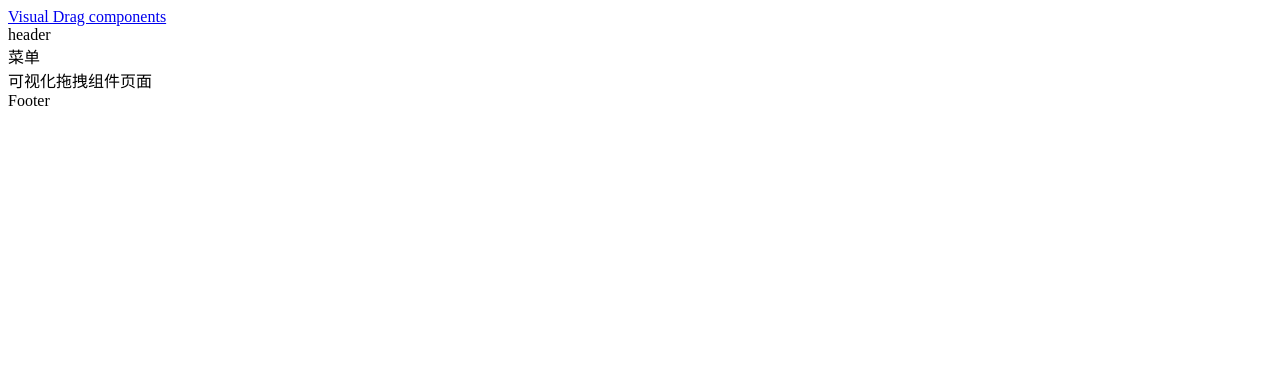
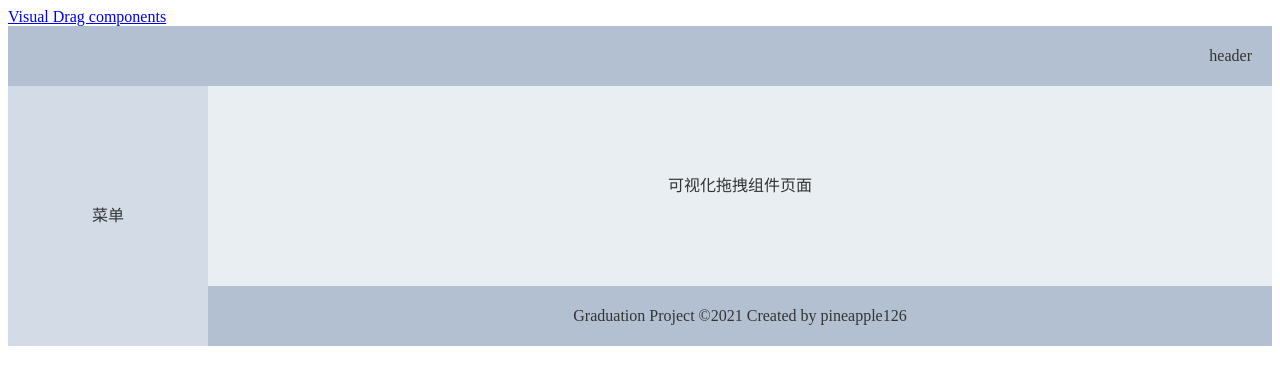
Before and after one commit to pineapple126/Graduation-Project, a Vue app: page /main/drag in a window 1280 px wide. Shown: the top 384 px of the page. Built offline with nearby package versions, Linux system fonts and the light colour scheme.

Commit message:
实现页面整体布局

```diff
--- a/src/layouts/BasicLayout.vue
+++ b/src/layouts/BasicLayout.vue
@@ -1,9 +1,15 @@
 <template>
   <div>
-    <Header />
-    <SiderMenu />
-    <router-view></router-view>
-    <Footer />
+    <el-container>
+      <el-header><Header /></el-header>
+      <el-container>
+        <el-aside width="200px"><SiderMenu /></el-aside>
+        <el-container>
+          <el-main><router-view></router-view></el-main>
+          <el-footer><Footer /></el-footer>
+        </el-container>
+      </el-container>
+    </el-container>
   </div>
 </template>
 
@@ -21,4 +27,34 @@ export default {
 };
 </script>
 
-<style lang="scss" scoped></style>
+<style lang="scss" scoped>
+.el-header,
+.el-footer {
+  background-color: #b3c0d1;
+  color: #333;
+  text-align: center;
+  line-height: 60px;
+}
+
+.el-aside {
+  background-color: #d3dce6;
+  color: #333;
+  text-align: center;
+  line-height: 200px;
+}
+
+.el-main {
+  background-color: #e9eef3;
+  color: #333;
+  text-align: center;
+  line-height: 160px;
+}
+
+body > .el-container {
+  margin-bottom: 40px;
+}
+
+.el-container .el-aside {
+  line-height: 260px;
+}
+</style>
--- a/src/layouts/Footer.vue
+++ b/src/layouts/Footer.vue
@@ -1,5 +1,5 @@
 <template>
-  <div>Footer</div>
+  <div class="footer">Graduation Project ©2021 Created by pineapple126</div>
 </template>
 
 <script>
--- a/src/layouts/Header.vue
+++ b/src/layouts/Header.vue
@@ -1,9 +1,13 @@
 <template>
-  <div>header</div>
+  <div class="header">header</div>
 </template>
 
 <script>
 export default {};
 </script>
 
-<style lang="scss" scoped></style>
+<style lang="scss" scoped>
+.header {
+  float: right;
+}
+</style>
```
